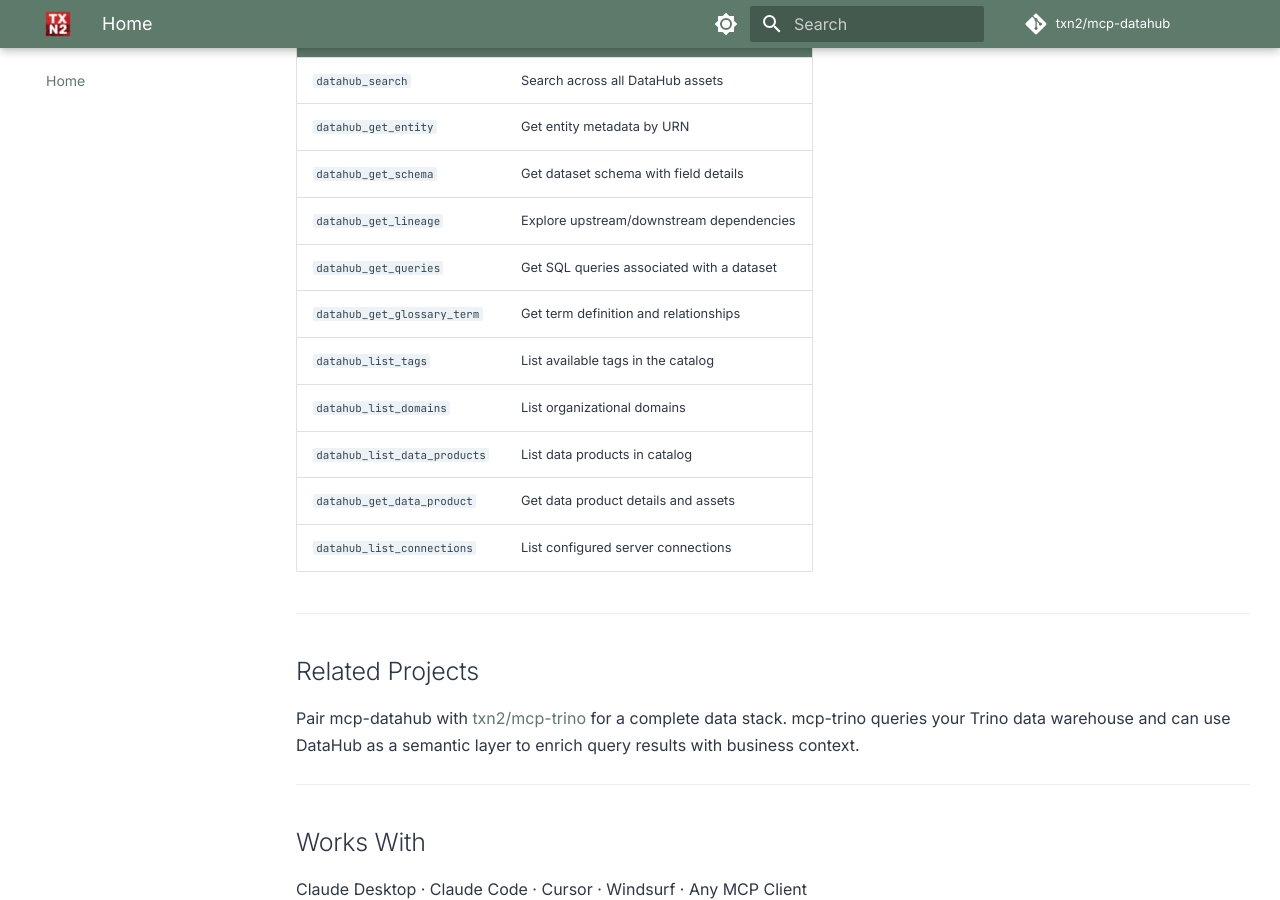
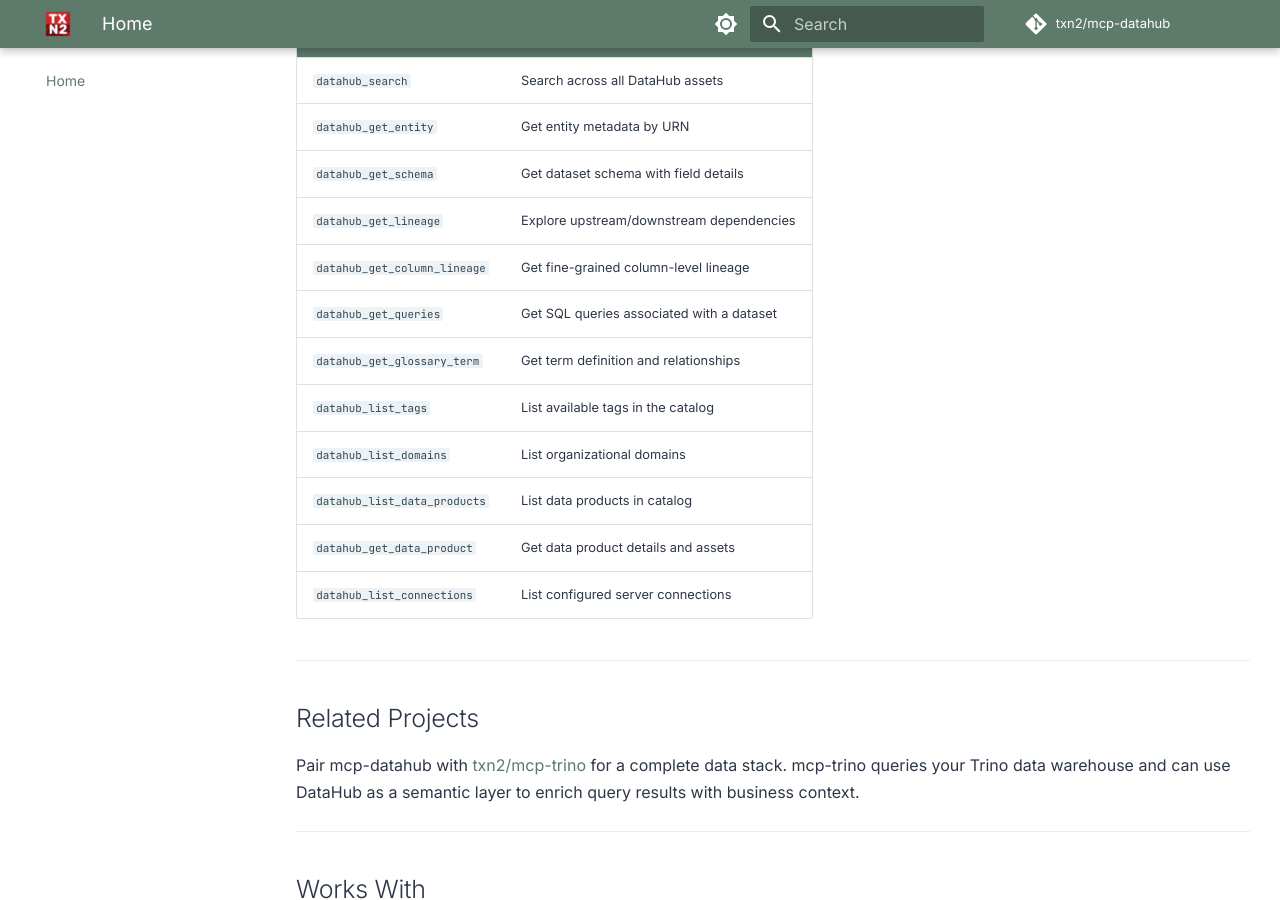
Before and after one commit to txn2/mcp-datahub, an MkDocs documentation site: the page built from docs/index.md, in a window 1280 px wide and 900 px high, scrolled down 1510 px. Built offline with MkDocs 1.6.1 and Material for MkDocs 9.7.7, drawn with Linux system fonts in a browser that asks for light colours; comment, search, counter and statistics services are not loaded.

Commit message:
Update API docs to include `datahub_get_column_lineage` tool

```diff
--- a/docs/index.md
+++ b/docs/index.md
@@ -98,6 +98,7 @@ Unlike other MCP servers, mcp-datahub is designed as a composable Go library. Im
 | `datahub_get_entity` | Get entity metadata by URN |
 | `datahub_get_schema` | Get dataset schema with field details |
 | `datahub_get_lineage` | Explore upstream/downstream dependencies |
+| `datahub_get_column_lineage` | Get fine-grained column-level lineage |
 | `datahub_get_queries` | Get SQL queries associated with a dataset |
 | `datahub_get_glossary_term` | Get term definition and relationships |
 | `datahub_list_tags` | List available tags in the catalog |
```
